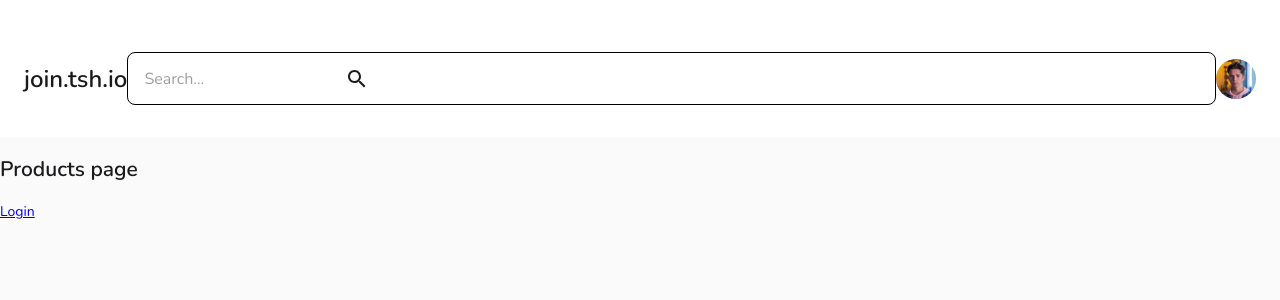
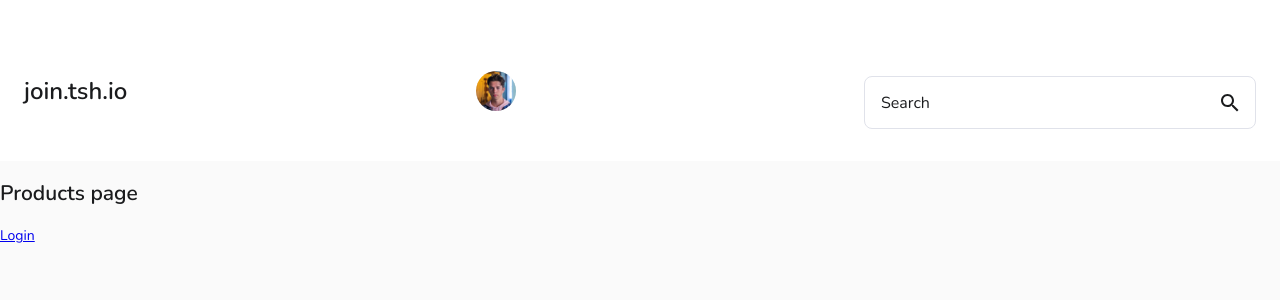
Before and after one commit to nemmtor/tsh, a React (Create React App) app: page / in a window 1280 px wide. Shown: the top 300 px of the page. Built offline with nearby package versions, Linux system fonts and the light colour scheme.

Commit message:
Tweaks styles of Navbar

```diff
--- a/src/components/NavBar/NavBar.tsx
+++ b/src/components/NavBar/NavBar.tsx
@@ -14,9 +14,19 @@ const useStyles = makeStyles((theme: Theme) => ({
     flexDirection: 'row',
     alignItems: 'center',
     justifyContent: 'space-between',
+    flexWrap: 'wrap',
   },
-  logoWrapper: {},
-  avatarWrapper: {},
+  logoWrapper: {
+    order: -1,
+  },
+  searchWrapper: {
+    width: '100%',
+    maxWidth: '392px',
+    marginTop: theme.spacing(3),
+  },
+  avatarWrapper: {
+    order: -1,
+  },
   avatar: {
     height: theme.typography.pxToRem(48),
     width: theme.typography.pxToRem(48),
@@ -30,7 +40,9 @@ export const NavBar = () => {
       <div className={styles.logoWrapper}>
         <Logo />
       </div>
-      <Search />
+      <div className={styles.searchWrapper}>
+        <Search />
+      </div>
       <div className={styles.avatarWrapper}>
         <Avatar data-testid="avatar" src={avatar} alt="user avatar" />
       </div>
--- a/src/components/Search/Search.tsx
+++ b/src/components/Search/Search.tsx
@@ -7,11 +7,12 @@ const useStyles = makeStyles((theme: Theme) => ({
   search: {
     display: 'flex',
     alignItems: 'center',
+    justifyContent: 'space-between',
     borderRadius: '8px',
-    border: '1px solid black',
+    border: '1px solid #E0E2EA',
     backgroundColor: '#FFF',
     width: '100%',
-    padding: '16px',
+    padding: theme.spacing(2),
   },
   searchIcon: {
     height: '100%',
@@ -23,6 +24,10 @@ const useStyles = makeStyles((theme: Theme) => ({
   input: {
     width: '100%',
     padding: '0',
+    '&::placeholder': {
+      color: theme.palette.text.primary,
+      opacity: 1,
+    },
   },
 }));
 
@@ -33,7 +38,7 @@ export const Search = () => {
     <label htmlFor="search" className={styles.search}>
       <InputBase
         name="search"
-        placeholder="Search…"
+        placeholder="Search"
         classes={{
           input: styles.input,
         }}
```
